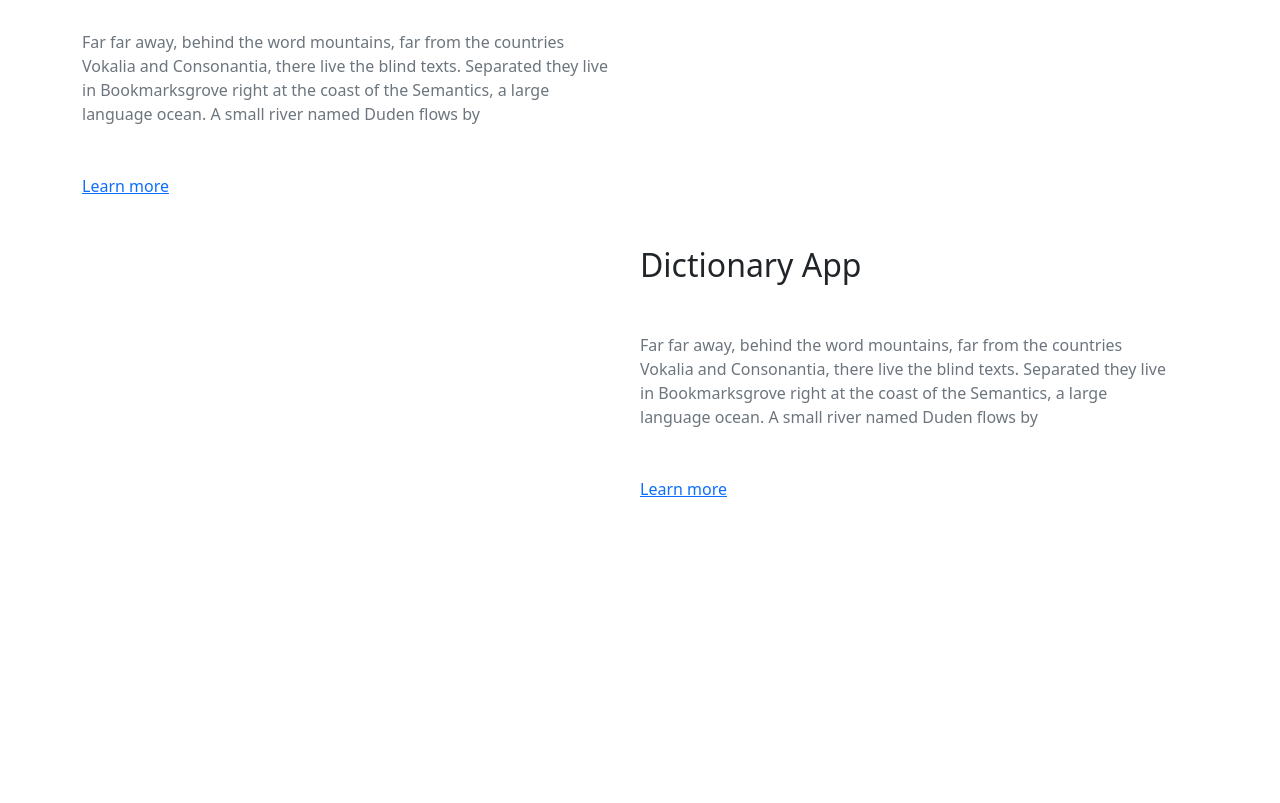
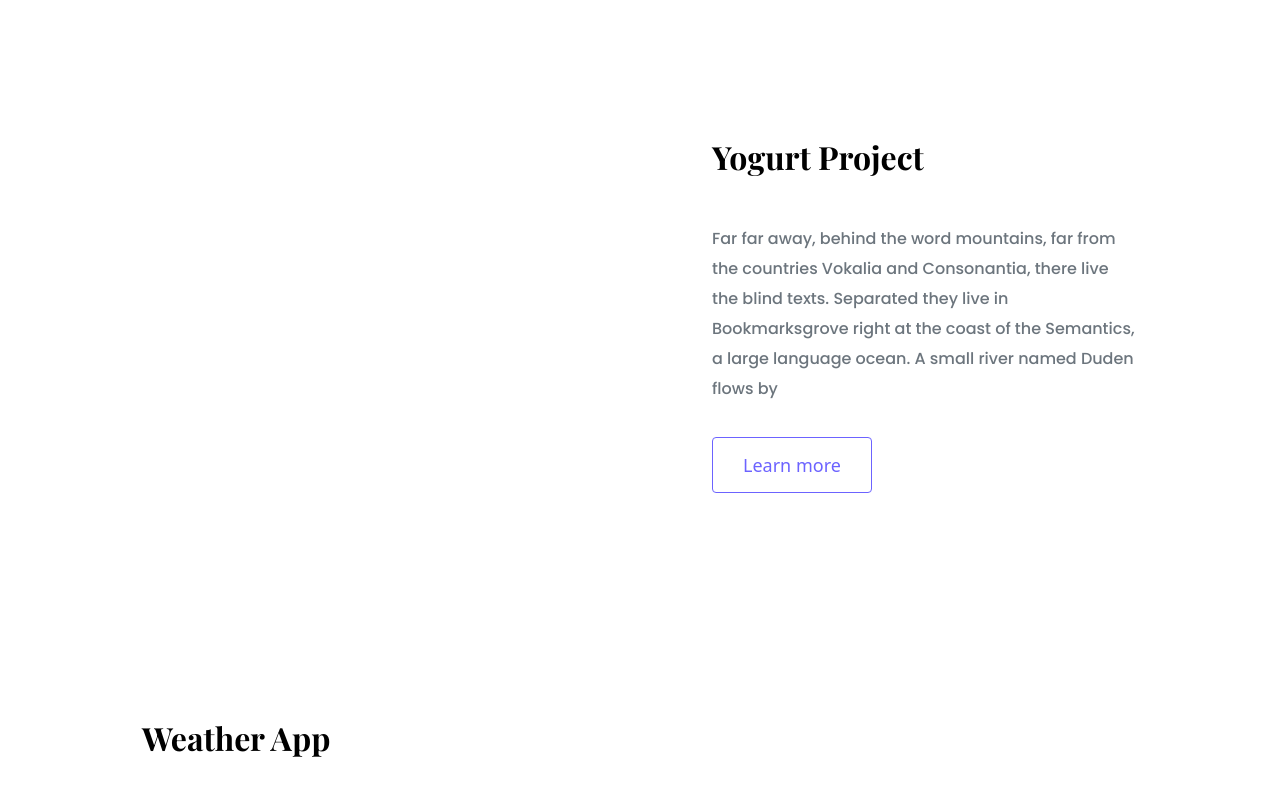
Before and after one commit to patborges/Responsive_Homepage_Homework, a plain HTML site: page index.html in a window 1280 px wide. Shown: the part 637-1440 px from the top of the page. Before the commit the page ends 1234 px from the top, so only its background shows below. Drawn offline with nearby package versions, Linux system fonts and the light colour scheme.

Commit message:
Correction of the stylesheet href

```diff
--- a/index.html
+++ b/index.html
@@ -7,7 +7,7 @@
     <meta name="viewport" content="width=device-width, initial-scale=1.0">
     <title>SheCodes Portfolio</title>
 
-    <link rel="stylesheet" href="/style.css">
+    <link rel="stylesheet" href="style/portfolio.css">
     <link href="https://cdn.jsdelivr.net/npm/bootstrap@5.1.1/dist/css/bootstrap.min.css" rel="stylesheet"
         integrity="sha384-F3w7mX95PdgyTmZZMECAngseQB83DfGTowi0iMjiWaeVhAn4FJkqJByhZMI3AhiU" crossorigin="anonymous">
     <link rel="preconnect" href="https://fonts.gstatic.com">
```
